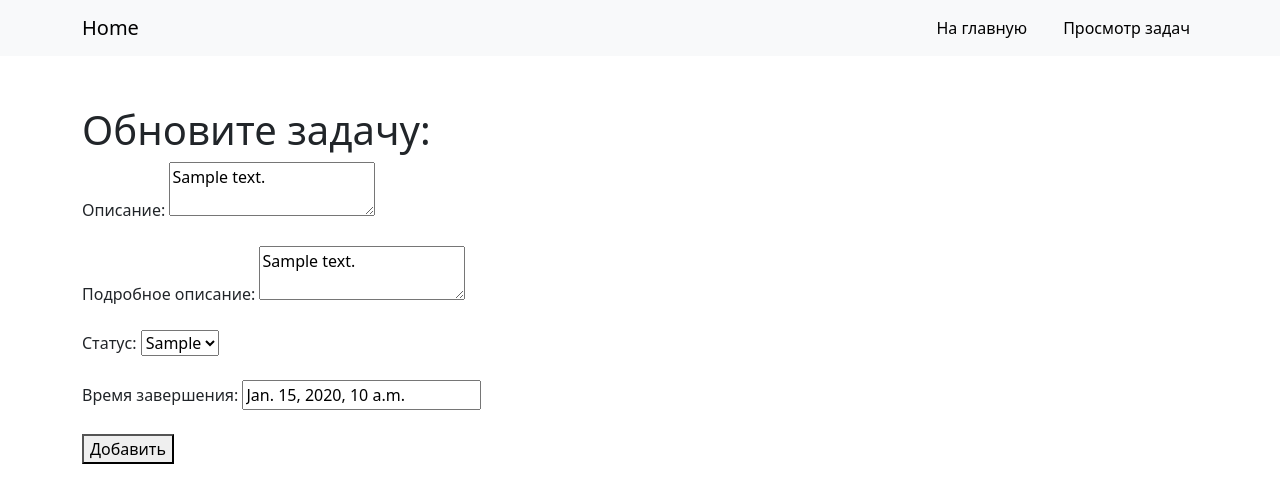
After one commit to dadya12/homework_52_adam_nemmish, a Django app: template webapp/templates/update_task.html in a window 1280 px wide. The commit adds this page. Shown: the top 503 px of the page. Run offline with Django 4.2, Linux system fonts and the light colour scheme; the template is opened without the code that fills it: most values are stand-ins (such as "Sample title", 1, 10 or a date in 2020).

Commit message:
Добавил функцию обновления задачи, создал шаблон update_task.html, подключил в urls.py. Поправил некоторые ошибки еще

```diff
--- a/task1/urls.py
+++ b/task1/urls.py
@@ -16,7 +16,7 @@ Including another URLconf
 """
 from django.contrib import admin
 from django.urls import path
-from webapp.views import display_task, home, create_new, tasks_views
+from webapp.views import display_task, home, create_new, tasks_views, update_new, task_delete
 
 
 urlpatterns = [
@@ -24,5 +24,7 @@ urlpatterns = [
     path('', home, name='home'),
     path('tasks/', display_task, name='display_task'),
     path('add_task/', create_new, name='create_new'),
-    path('details/<int:pk>/', tasks_views, name='display_view')
+    path('details/<int:pk>/', tasks_views, name='display_view'),
+    path('update/<int:pk>/', update_new, name='update_task'),
+    path('delete/<int:pk>/', task_delete, name='task_delete')
 ]
--- a/webapp/templates/base.html
+++ b/webapp/templates/base.html
@@ -13,7 +13,7 @@
       <span class="navbar-toggler-icon"></span>
     </button>
     <div class="collapse navbar-collapse" id="navbarNavAltMarkup">
-      <div class="navbar-nav">
+      <div class="navbar-nav ms-auto">
           {% block navbar %}{% endblock %}
       </div>
     </div>
--- a/webapp/templates/create_task.html
+++ b/webapp/templates/create_task.html
@@ -5,7 +5,7 @@
     <title>{% block title %}Add Task{% endblock %}</title>
 
 {% block content %}
-<h1>Добавьте задачу:</h1>
+<h1 style="margin-top: 50px">Добавьте задачу:</h1>
 <form method="post" action="{% url 'create_new' %}">
     {% csrf_token %}
     <lable for="description">Описание:</lable>
@@ -13,7 +13,7 @@
     <br>
     <br>
     <label for="details_description">Подробное описание:</label>
-    <textarea name="details_description" required></textarea>
+    <textarea name="details_description"></textarea>
     <br>
     <br>
     <lable for="status">Статус:</lable>
--- a/webapp/templates/home.html
+++ b/webapp/templates/home.html
@@ -5,7 +5,7 @@
 {% block content %}
     <br>
     <br>
-<h1>Добро пожаловать в To Do LIst!</h1>
+<h1>Добро пожаловать в To Do List!</h1>
     <br>
     <br>
 <a class="btn btn-primary" href="{% url 'display_task' %}" role="button">Просмотр задач</a>
--- /dev/null
+++ b/webapp/templates/update_task.html
@@ -0,0 +1,36 @@
+{% extends 'base.html' %}
+
+{% block navbar %}
+    <a class="nav-link active" aria-current="page" href="{% url 'home' %}" style="margin-right: 20px">На главную</a>
+    <a class="nav-link active" aria-current="page" href="{% url 'display_task' %}">Просмотр задач</a>
+{% endblock %}
+
+    <title>{% block title %}Update Task{% endblock %}</title>
+
+{% block content %}
+<h1 style="margin-top: 50px">Обновите задачу:</h1>
+<form method="post">
+    {% csrf_token %}
+    <lable for="description">Описание:</lable>
+    <textarea name="description" required>{{ task.description }}</textarea>
+    <br>
+    <br>
+    <label for="details_description">Подробное описание:</label>
+    <textarea name="details_description">{{ task.details_description }}</textarea>
+    <br>
+    <br>
+    <lable for="status">Статус:</lable>
+    <select name="status" required>
+        {% for status in status %}
+            <option value="{{ status.0 }}">{{ status.1 }}</option>
+        {% endfor %}
+    </select>
+    <br>
+    <br>
+    <lable for="date_finish">Время завершения:</lable>
+    <input type="text" name="date_finish" placeholder="YYYY-MM-DD" value="{{ task.date_finish }}">
+    <br>
+    <br>
+    <button type="submit" value="update">Добавить</button>
+</form>
+{% endblock %}
```
Also changed, not shown: webapp/templates/details_task.html (+7 -2 lines), webapp/templates/index.html (+8 -3 lines), webapp/views.py (+17 -3 lines).
